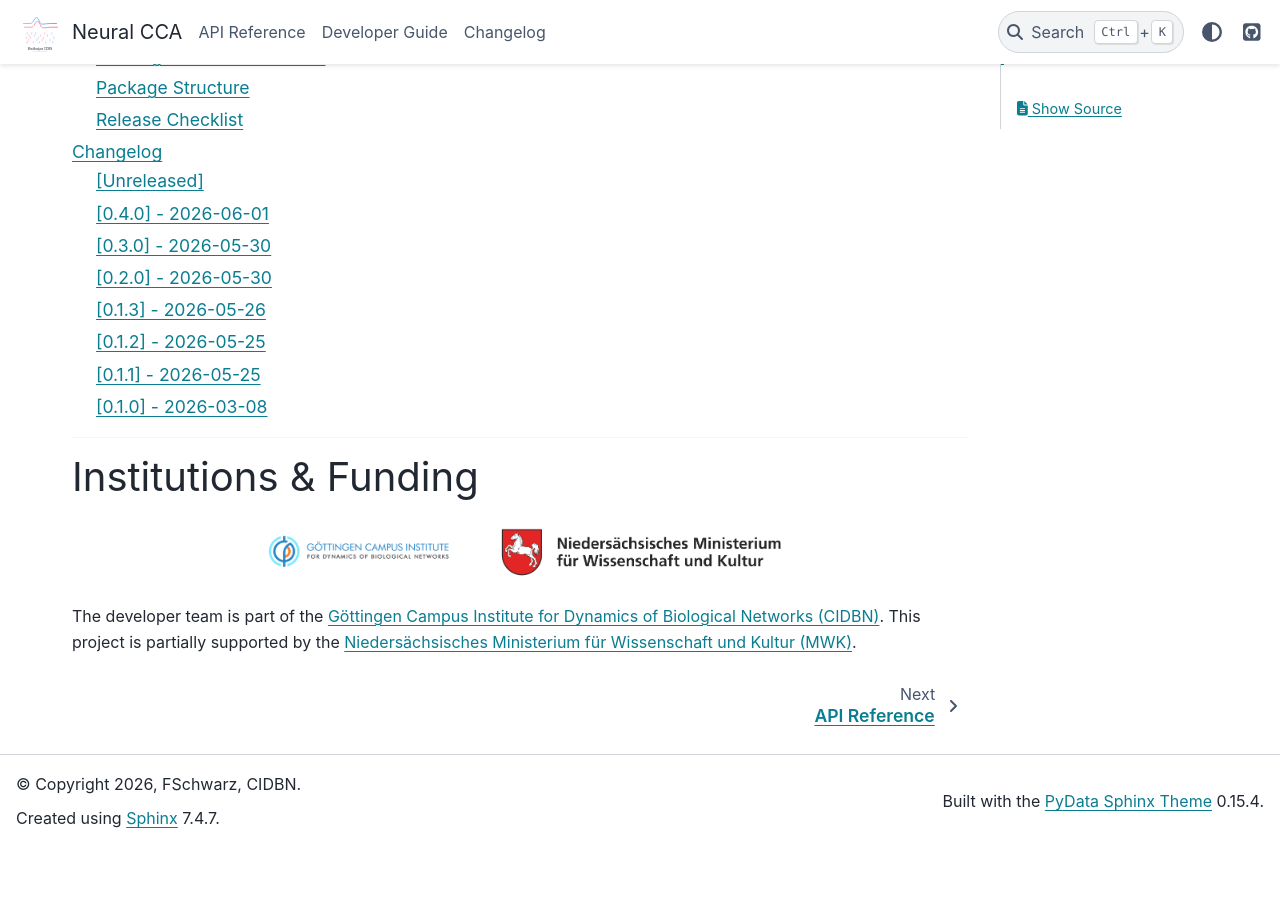
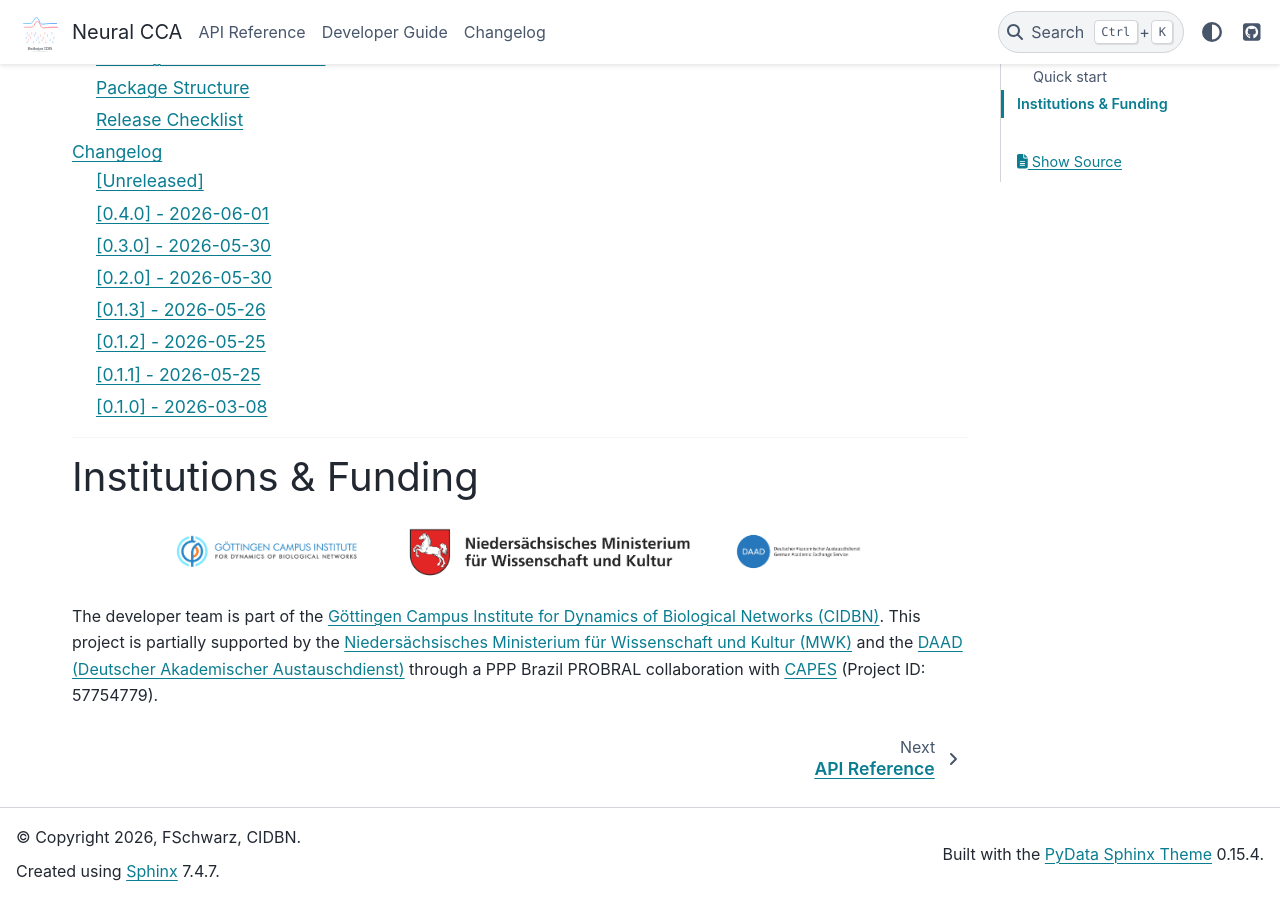
Before and after one commit to goecidbn/neural_cca, a Sphinx documentation site: the page built from docs/index.rst, in a window 1280 px wide and 900 px high, scrolled down 1333 px. Built offline with Sphinx 7.4.7 and the PyData theme 0.15.4, drawn with Linux system fonts in a browser that asks for light colours; before the commit the page ends 2181 px from its top, so only the background shows below that.

Commit message:
docs: add DAAD / PROBRAL-CAPES to the funding acknowledgement + logo

```diff
--- a/docs/index.rst
+++ b/docs/index.rst
@@ -86,8 +86,13 @@
      <a href="https://www.mwk.niedersachsen.de/startseite/" target="_blank">
        <img src="_static/logo_mwk.png" alt="Niedersächsisches Ministerium für Wissenschaft und Kultur" />
      </a>
+     <a href="https://www.daad.de/en/" target="_blank">
+       <img src="_static/logo_daad.png" alt="DAAD — German Academic Exchange Service" />
+     </a>
    </div>
 
 The developer team is part of the `Göttingen Campus Institute for Dynamics of Biological Networks (CIDBN) <https://uni-goettingen.de/en/608362.html>`_.
 This project is partially supported by the
-`Niedersächsisches Ministerium für Wissenschaft und Kultur (MWK) <https://www.mwk.niedersachsen.de/startseite/>`_.
+`Niedersächsisches Ministerium für Wissenschaft und Kultur (MWK) <https://www.mwk.niedersachsen.de/startseite/>`_
+and the `DAAD (Deutscher Akademischer Austauschdienst) <https://www.daad.de/en/>`_
+through a PPP Brazil PROBRAL collaboration with `CAPES <https://www.gov.br/capes/>`_ (Project ID: 57754779).
```
Also changed, not shown: docs/_static/logo_daad.png (added).
